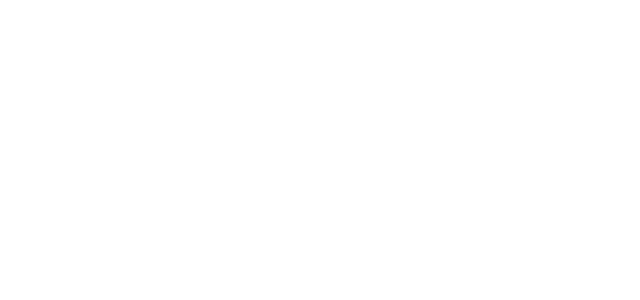
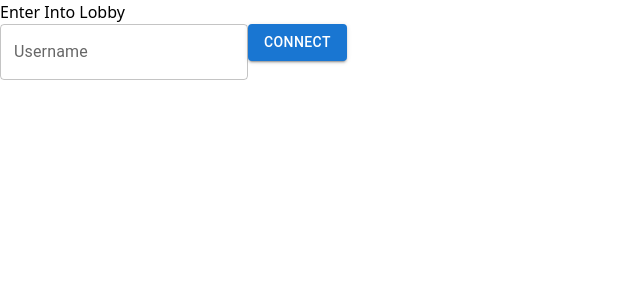
Before and after one commit to Aayush-Roy/EchoMeet, a React (Vite) app in the folder frontend/: page /1 in a window 1280 px wide. Before the commit this address had no page. Shown: the top 300 px of the page, without its empty margins (0-640 px from the left). Built offline with nearby package versions, Linux system fonts and the light colour scheme; no server answers.

Commit message:
video component

```diff
--- a/frontend/src/App.jsx
+++ b/frontend/src/App.jsx
@@ -4,6 +4,7 @@ import LandingPage from './pages/LandingPage';
 import Authentication from './pages/Authentication.jsx';
 import { AuthProvider } from './contexts/AuthContext.jsx';
 import Home from './pages/Home.jsx';
+import VideoMeet from './pages/VideoMeet.jsx';
 const App = () => {
   return (
     <div className=''>
@@ -13,6 +14,7 @@ const App = () => {
           <Route path='/home' element={<Home/>} />
           <Route path='/' element={<LandingPage/>} />
           <Route path='/auth' element={<Authentication/>} />
+          <Route path='/:url' element={<VideoMeet/>} />
         </Routes>
         </AuthProvider>
       </Router>
--- /dev/null
+++ b/frontend/src/pages/VideoMeet.jsx
@@ -0,0 +1,76 @@
+import { Button, Input, TextField } from '@mui/material';
+import React, { useEffect, useRef, useState } from 'react'
+const server_url = 'http://localhost:8000';
+let connections = {};
+
+const peerConfigConnections = {
+    "iceServers":[
+        {"urls":"stun:stun1.l.google.com:19302"}
+    ]
+};
+
+
+const VideoMeet = () => {
+  let socketRef = useRef();
+  let socketIdRef = useRef();
+  let localVideoRef = useRef();
+  let [videoAvailable,setVideoAvailable] = useState(true);
+  let[audioAvailable,setAudioAvailable] = useState(true);
+  let[video,setVideo] = useState();
+  let[audio,setAudio] = useState();
+  let[screen,setScreen] = useState();
+  let[showModal,setShowModal] = useState();
+  let[scrrenAvailable,setScreenAvailable] = useState();
+  let[messages,setMessages] = useState([]);
+  let[message,setMessage] = useState("");
+  let[newMessage,setNewMessage] = useState(0);
+  let[askForUsername,setAskForUsername]=useState(true);
+  let[username,setUsername]=useState("");
+  const videoRef = useRef([]);
+  let[videos,setVideos] = useState([]);
+
+const getPermission =async()=>{
+  try{
+      const videoPermission = await navigator.mediaDevices.getUserMedia({video:true});
+      if(videoPermission){
+        setVideoAvailable(true);
+      }else{
+        setVideoAvailable(false);
+      }
+
+      const audioPermission = await navigator.mediaDevices.getUserMedia({audio:true});
+      if(audioPermission){
+        setAudioAvailable(true);
+      }else{
+        setAudioAvailable(false);
+      }
+
+
+  }catch{
+
+  }
+}
+
+  useEffect(()=>{
+    getPermission();
+  },[])
+  return (
+    <div>
+      {askForUsername === true ?
+      <div>
+        <h2>Enter Into Lobby</h2>
+        {username}
+        <TextField id='outlined-basic' label="Username" value={username} onChange={e=>setUsername(e.target.value)}/>
+          <Button variant='contained'>Connect</Button>
+
+        <div>
+          <video ref={localVideoRef} autoPlay muted></video>
+        </div>
+
+      </div>:<></>
+    }
+    </div>
+  )
+}
+
+export default VideoMeet;
```
